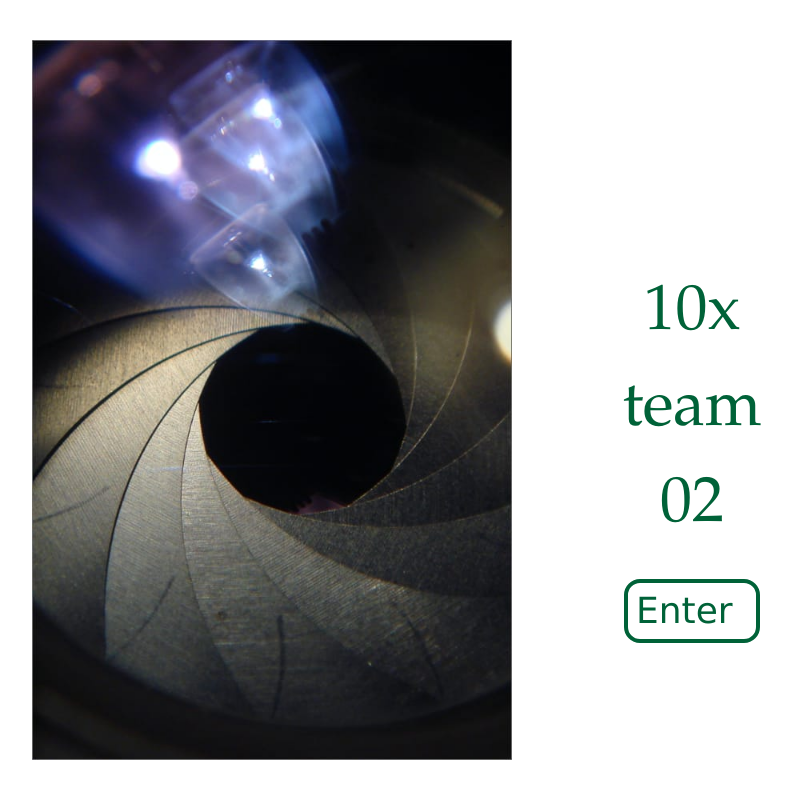
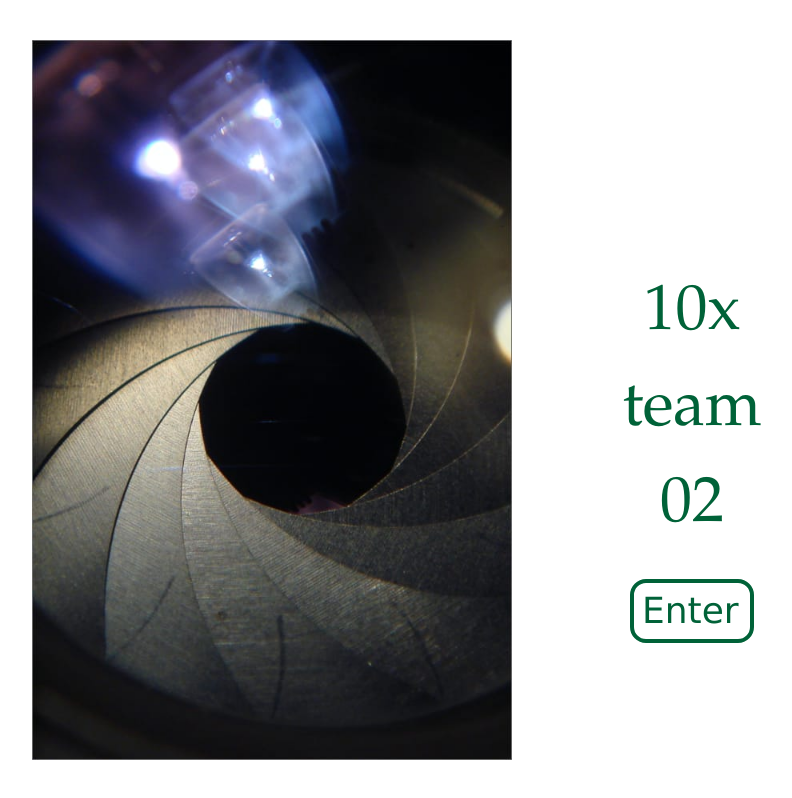
Before and after one commit to the-10x-academy/apprenticeship-team-b, a React (Create React App) app in the folder client/: page / in a window 1280 px wide. Shown: the whole page, without its empty margins (224-1016 px from the left). Built offline with nearby package versions, Linux system fonts and the light colour scheme.

Commit message:
enter button css

```diff
--- a/client/src/homepage.css
+++ b/client/src/homepage.css
@@ -30,7 +30,7 @@
 }
 .homepageenter{
     display: flex;
-	width: 17vh;
+	width: 15.5vh;
 	height: 8vh;
 
 	font: normal normal normal 4.5vh/6vh Verdana;
```
